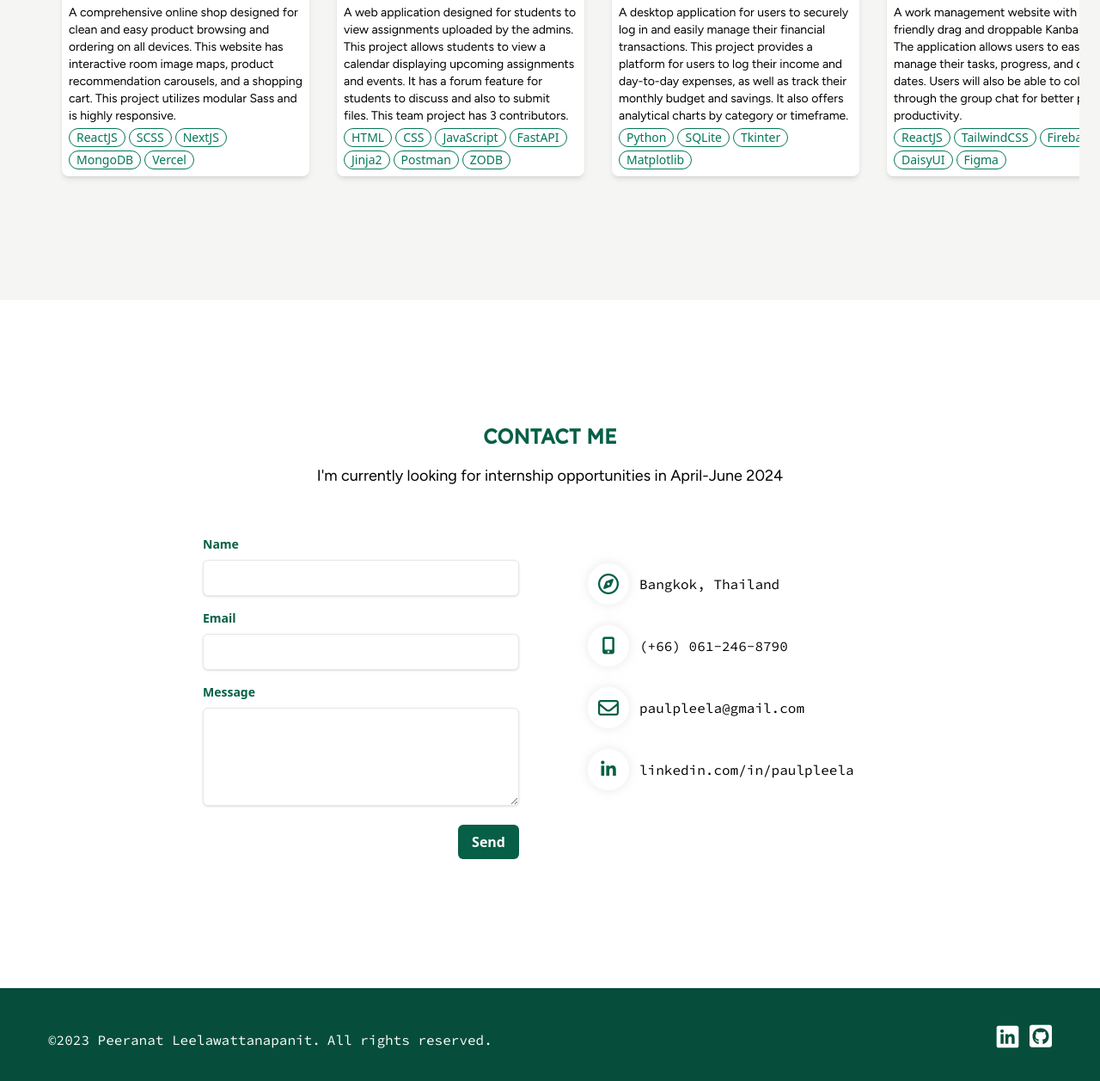
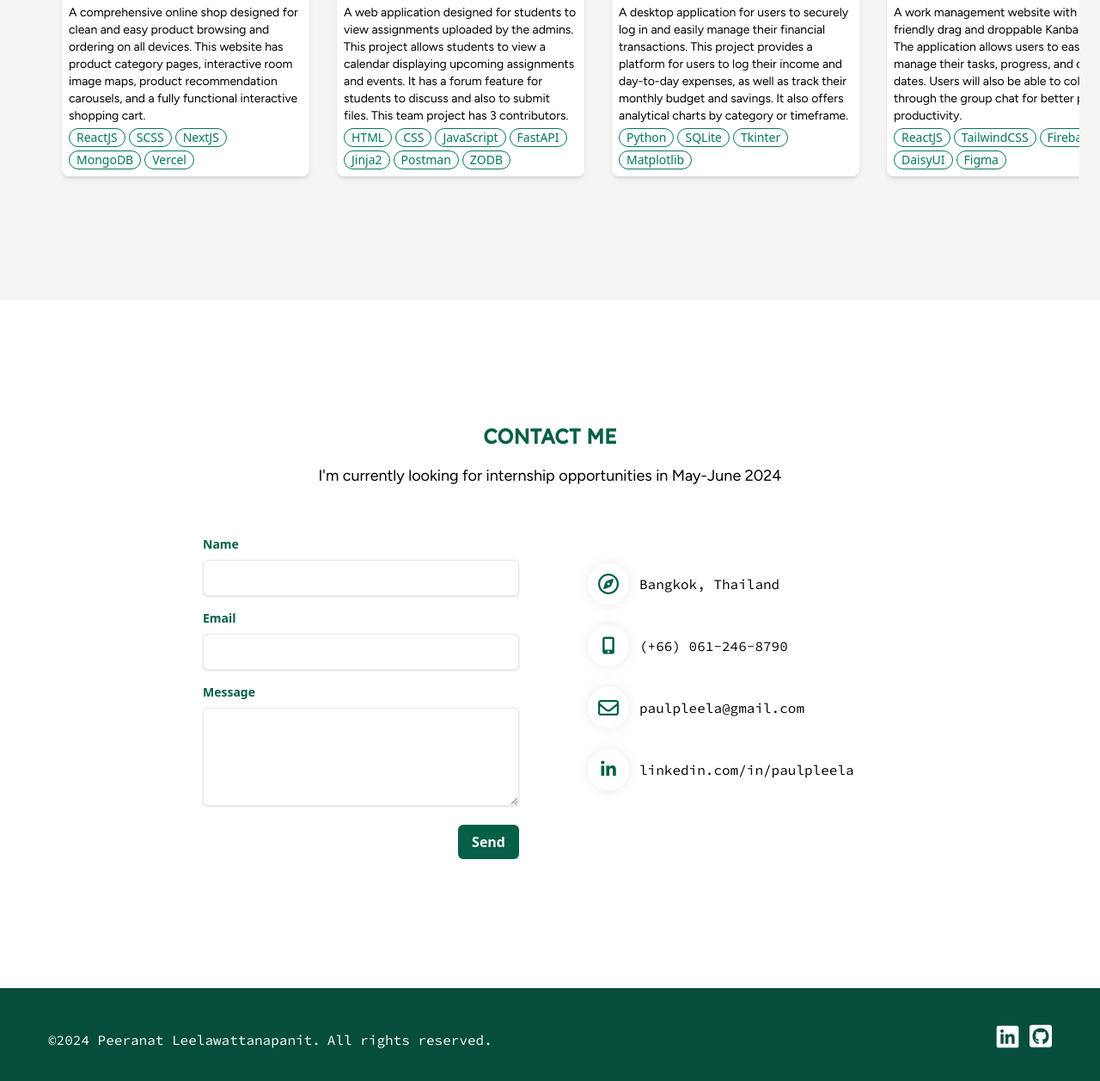
Before and after one commit to paulpleela/portfolio, a website built with Vite: page index.html in a window 1280 px wide. Shown: the part 2051-3308 px from the top of the page at 86% size. Built offline with nearby package versions, Linux system fonts and the light colour scheme.

Commit message:
Edit content

```diff
--- a/index.html
+++ b/index.html
@@ -289,9 +289,9 @@
             </div>
             <span class="font-figtree w-full text-base lg:text-sm">
               A comprehensive online shop designed for clean and easy product
-              browsing and ordering on all devices. This website has interactive
-              room image maps, product recommendation carousels, and a shopping
-              cart. This project utilizes modular Sass and is highly responsive.
+              browsing and ordering on all devices. This website has product
+              category pages, interactive room image maps, product recommendation
+              carousels, and a fully functional interactive shopping cart.
             </span>
             <div
               class="w-full mt-1 flex flex-wrap gap-1 text-emerald-700 text-base lg:text-sm"
@@ -499,7 +499,7 @@
             >CONTACT ME</span
           >
           <span class="font-figtree text-lg mt-2"
-            >I'm currently looking for internship opportunities in April-June
+            >I'm currently looking for internship opportunities in May-June
             2024</span
           >
           <div class="flex justify-center flex-col lg:flex-row mx-4">
@@ -613,7 +613,7 @@
       >
         <div class="flex flex-col lg:flex-row">
           <span class="text-md mt-2 font-code text-white lg:pr-2"
-            >&copy;2023 Peeranat Leelawattanapanit.</span
+            >&copy;2024 Peeranat Leelawattanapanit.</span
           >
           <span class="text-md mt-2 font-code text-white"
             >All rights reserved.</span
```
Also changed, not shown: profile.jpg.
